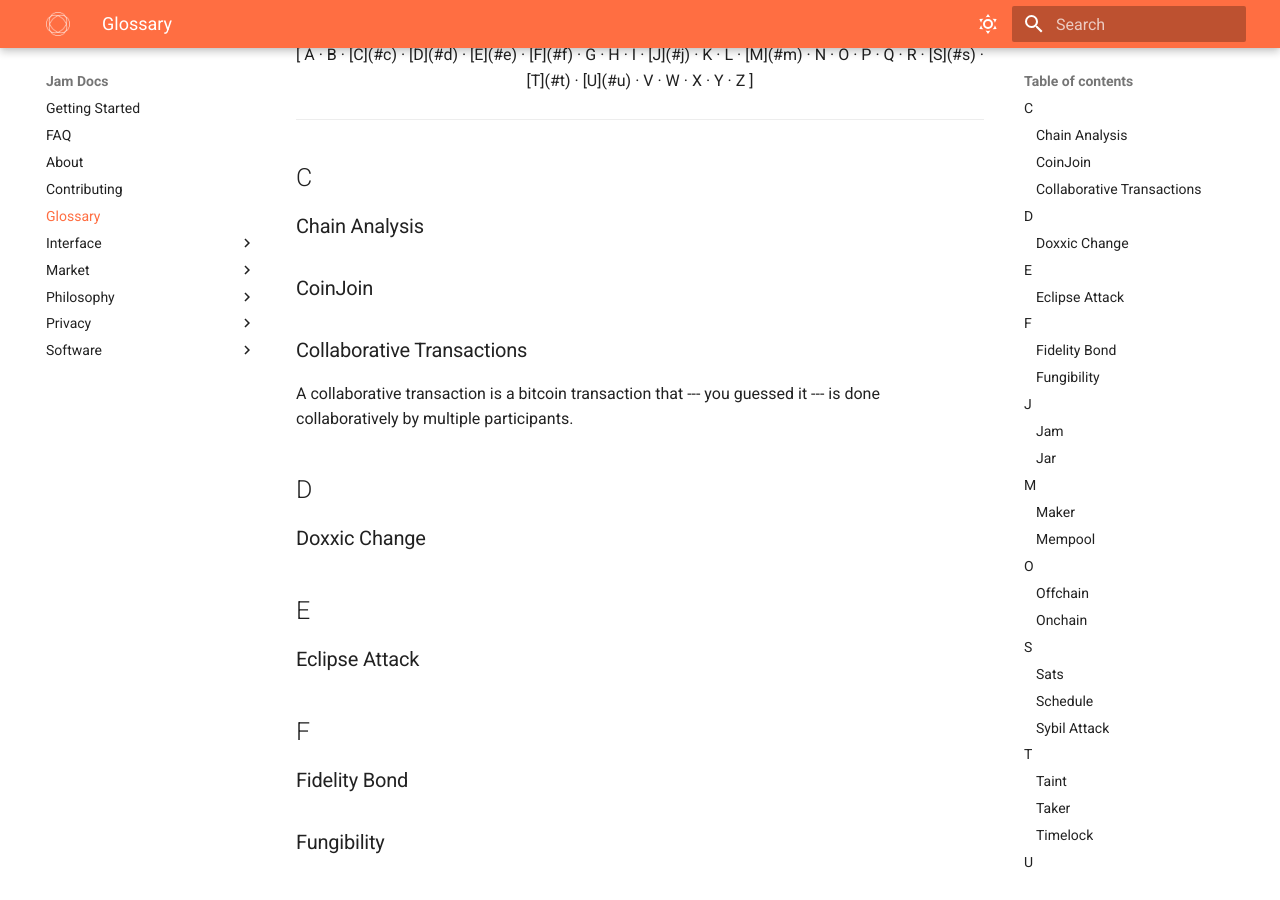
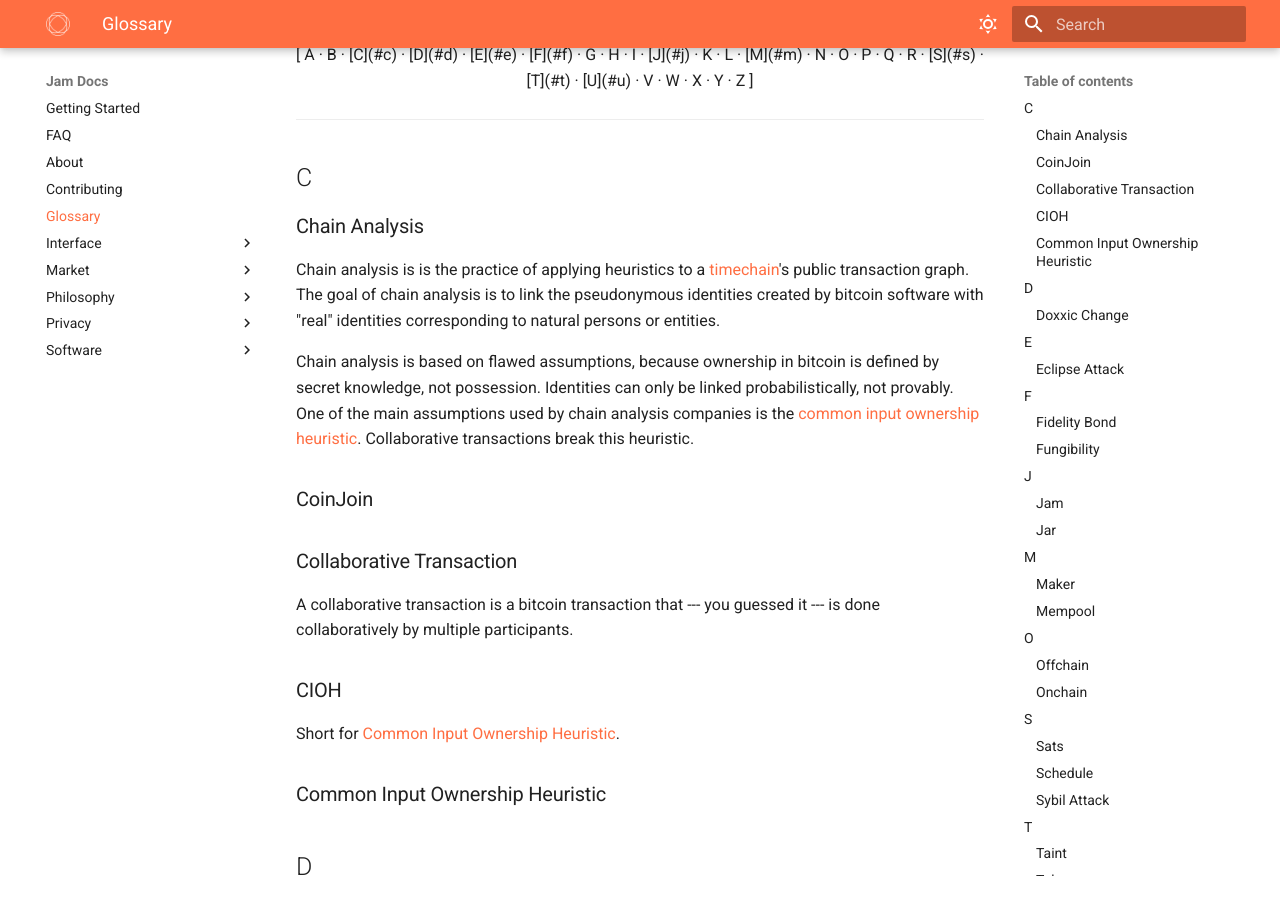
Before and after one commit to joinmarket-webui/jamdocs, an MkDocs documentation site: the page built from docs/glossary.md, in a window 1280 px wide and 900 px high, scrolled down 280 px. Built offline with MkDocs 1.6.1 and Material for MkDocs 9.7.7, drawn with Linux system fonts in a browser that asks for light colours; some of the changed text lies outside the part shown.

Commit message:
docs(glossary): chain analysis, abbrevs

```diff
--- a/docs/glossary.md
+++ b/docs/glossary.md
@@ -44,11 +44,29 @@
 
 ## C
 ### Chain Analysis
+
+Chain analysis is is the practice of applying heuristics to a
+[timechain](#timechain)'s public transaction graph. The goal of chain analysis
+is to link the pseudonymous identities created by bitcoin software with "real"
+identities corresponding to natural persons or entities.
+
+Chain analysis is based on flawed assumptions, because ownership in bitcoin is
+defined by secret knowledge, not possession. Identities can only be linked
+probabilistically, not provably. One of the main assumptions used by chain
+analysis companies is the [common input ownership
+heuristic](#common-input-ownership-heuristic). Collaborative transactions break
+this heuristic.
+
 ### CoinJoin
-### Collaborative Transactions
+### Collaborative Transaction
 
 A collaborative transaction is a bitcoin transaction that --- you guessed it ---
 is done collaboratively by multiple participants.
+### CIOH
+
+Short for [Common Input Ownership Heuristic](#common-input-ownership-heuristic).
+
+### Common Input Ownership Heuristic
 ## D
 ### Doxxic Change
 ## E
@@ -113,7 +131,9 @@
 [i/earn]: interface/02-jam.md
 [orderbook]: market/orderbook.md
 
+### Timechain
 ### Timelock
 ## U
-### Unspent Transaction Output (UTXO)
+### Unspent Transaction Output
 ### UTXO
+Short for [Unspent Transaction Output](#unspent-transaction-output).
```
Also changed, not shown: other parts of docs/glossary.md (+1 -1 lines).
